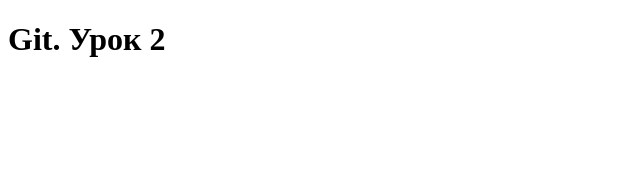
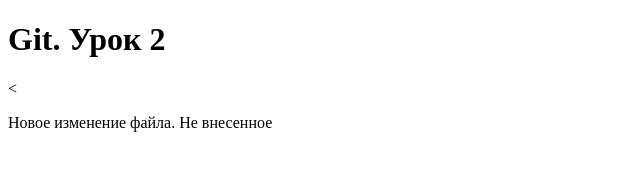
Before and after one commit to nikolassharp/gittest, a plain HTML site: page index.html in a window 1280 px wide. Shown: the whole page, without its empty margins (0-640 px from the left). Drawn offline with Linux system fonts and the light colour scheme.

Commit message:
second commit

```diff
--- a/index.html
+++ b/index.html
@@ -5,6 +5,6 @@
 </head>
 <body>
 <h1>Git. Урок 2</h1>
-
+<<p>Новое изменение файла. Не внесенное</p>
 </body>
 </html>
```
